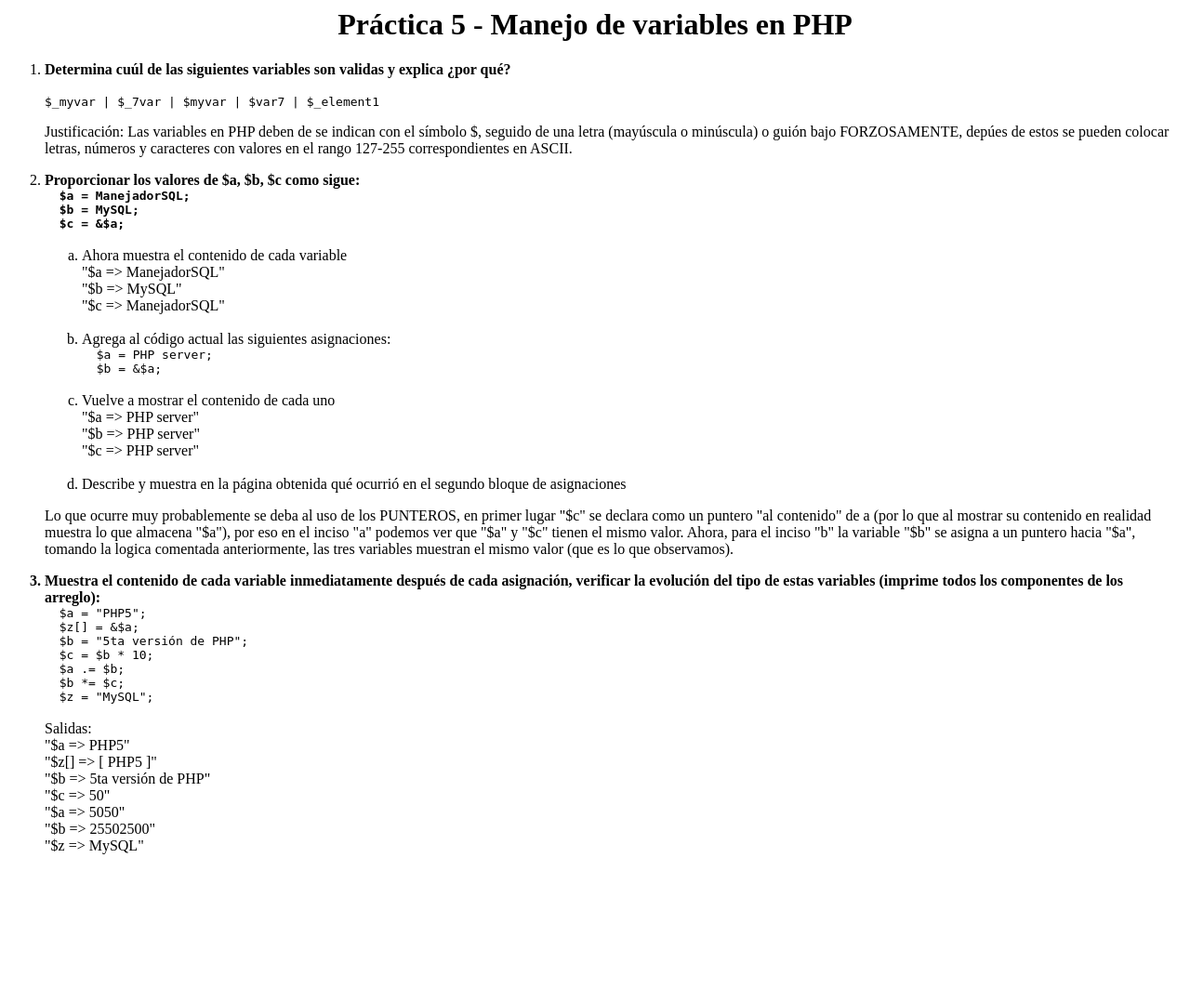
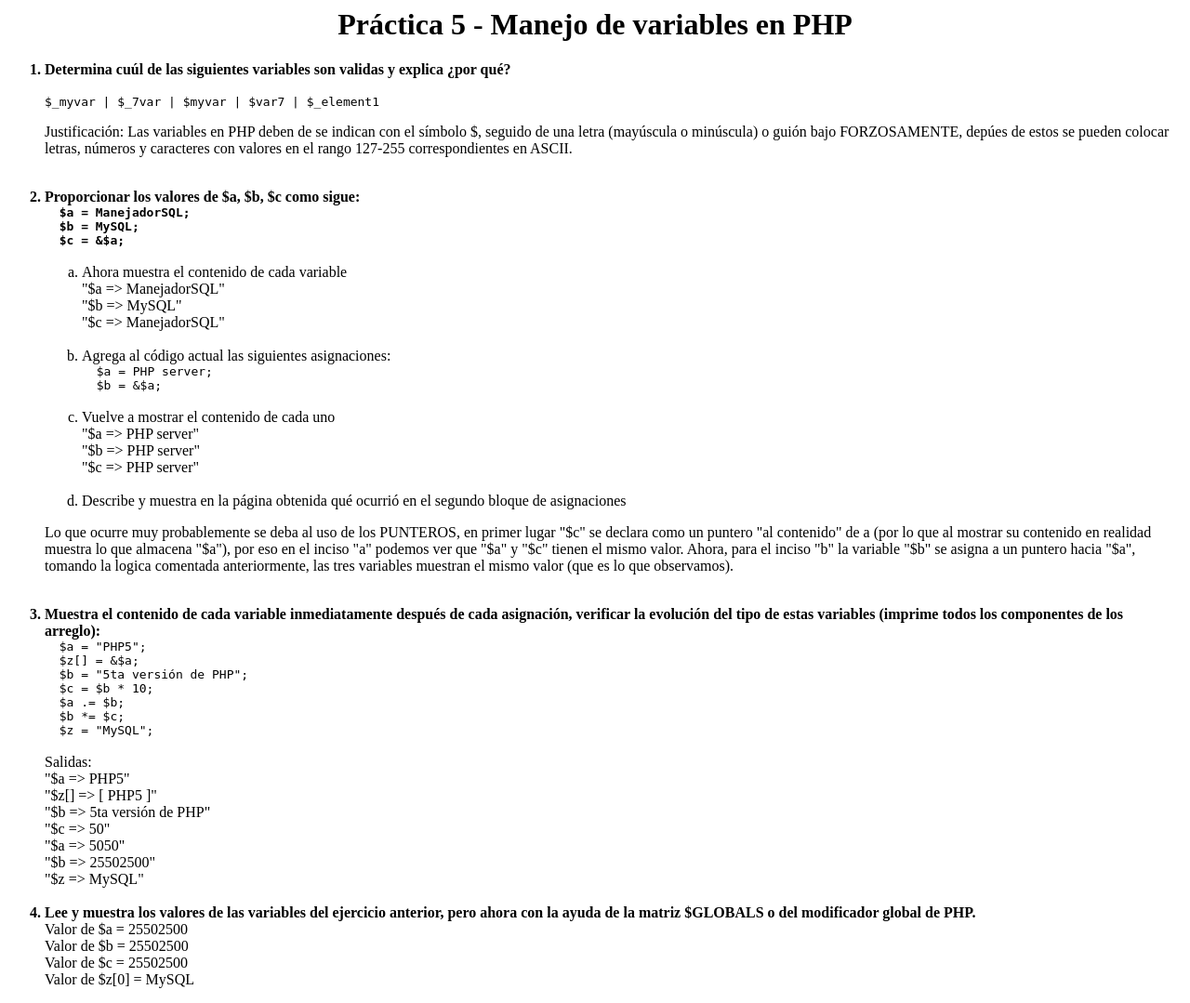
Before and after one commit to l-Santiago-l/tecweb, a PHP site: page /variables.php in a window 1280 px wide. Shown: the whole page at 93% size. Before the commit the page ends 919 px from the top, so only its background shows below. Run offline with PHP 8.4, Linux system fonts and the light colour scheme.

Commit message:
P05 - Pregunta 4

```diff
--- a/practicas/p05/variables.php
+++ b/practicas/p05/variables.php
@@ -10,13 +10,13 @@
             echo '<center><h1> Práctica 5 - Manejo de variables en PHP </h1></center>';
             echo '<ol>';
             #Pregunta 1
-            echo '<li> <b> Determina cuúl de las siguientes variables son validas y explica ¿por qué? </b></li>';
+            echo '<b><li>  Determina cuúl de las siguientes variables son validas y explica ¿por qué?</li></b>';
             echo '<br> <code> $_myvar | $_7var | $myvar | $var7 | $_element1 </code>';
             echo '<p> Justificación: Las variables en PHP deben de se indican con el símbolo $, seguido de una letra (mayúscula o minúscula) o guión bajo FORZOSAMENTE, depúes de estos se pueden
-                    colocar letras, números y caracteres con valores en el rango 127-255 correspondientes en ASCII.</p>';
+                    colocar letras, números y caracteres con valores en el rango 127-255 correspondientes en ASCII.</p><br>';
 
             #Pregunta 2
-            echo '<li> <b> Proporcionar los valores de $a, $b, $c como sigue: </li> <code> &nbsp $a = ManejadorSQL; <br> &nbsp $b = MySQL; <br> &nbsp $c = &$a; </code></b><br>';
+            echo '<b><li> Proporcionar los valores de $a, $b, $c como sigue: </li> <code> &nbsp $a = ManejadorSQL; <br> &nbsp $b = MySQL; <br> &nbsp $c = &$a; </code></b><br>';
             # Aquí se hace la asignación
             $a = "ManejadorSQL";
             $b = 'MySQL';
@@ -38,7 +38,7 @@
             echo '</ol>';
             echo '<p> Lo que ocurre muy probablemente se deba al uso de los PUNTEROS, en primer lugar "$c" se declara como un puntero "al contenido" de a (por lo que al mostrar
                     su contenido en realidad muestra lo que almacena "$a"), por eso en el inciso "a" podemos ver que "$a" y "$c" tienen el mismo valor. Ahora, para el inciso "b" la variable "$b"
-                    se asigna a un puntero hacia "$a", tomando la logica comentada anteriormente, las tres variables muestran el mismo valor (que es lo que observamos). </p>';
+                    se asigna a un puntero hacia "$a", tomando la logica comentada anteriormente, las tres variables muestran el mismo valor (que es lo que observamos). </p><br>';
 
 
             #Pregunta 3
@@ -52,7 +52,7 @@
                 &nbsp $a .= $b; <br>
                 &nbsp $b *= $c; <br>
                 &nbsp $z = "MySQL"; <br>
-                </code></b><br>';
+                </code><br>';
             echo ' Salidas: <br>';
                 $a = "PHP5";
             echo '"$a => ' . $a . '" <br>';
@@ -71,8 +71,15 @@
             $b *= $c;
             echo '"$b => ' . $b . '" <br>';
             $z = "MySQL";
-            echo '"$z => ' . $z . '" <br>';
+            echo '"$z => ' . $z . '" <br><br>';
 
+            #Pregunta 4
+            echo '<b><li> Lee y muestra los valores de las variables del ejercicio anterior, pero ahora con la ayuda de
+                    la matriz $GLOBALS o del modificador global de PHP. </li></b>';
+            echo 'Valor de $a = ' . $GLOBALS['a'] . '<br>';
+            echo 'Valor de $b = ' . $GLOBALS['a'] . '<br>';
+            echo 'Valor de $c = ' . $GLOBALS['a'] . '<br>';
+            echo 'Valor de $z[0] = ' . $GLOBALS['z']. '<br>';
         ?>
 
     </body>
```
